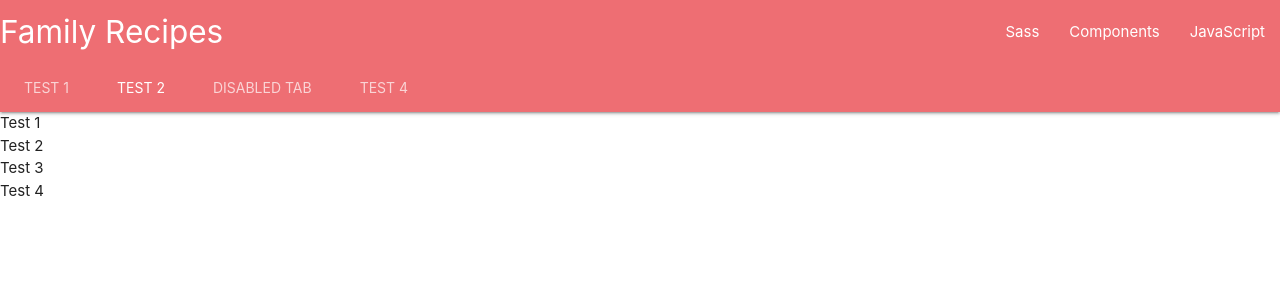
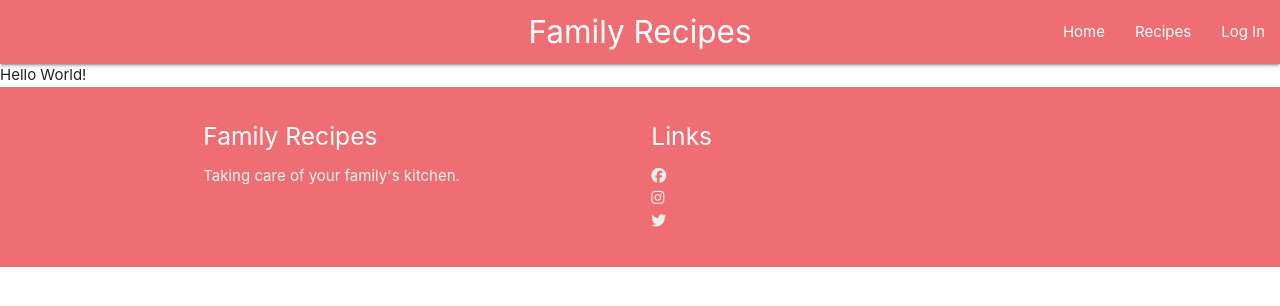
Before and after one commit to anniefenton/milestone-project-3, a Flask app: page / in a window 1280 px wide. Shown: the top 306 px of the page. Run offline with Flask 2, Linux system fonts and the light colour scheme; some libraries are stand-ins or nearby versions.

Commit message:
initialize navbar on base.html and create footer on base.html

```diff
--- a/family_recipes/static/css/js/script.js
+++ b/family_recipes/static/css/js/script.js
@@ -1,4 +1,4 @@
 document.addEventListener('DOMContentLoaded', function() {
-    var elems = document.querySelectorAll('.sidenav');
-    var instances = M.Sidenav.init(elems, options);
+    let sidenav = document.querySelectorAll('.sidenav');
+    M.Sidenav.init(sidenav);
   });
--- a/family_recipes/static/css/style.css
+++ b/family_recipes/static/css/style.css
@@ -0,0 +1,9 @@
+body {
+    display: flex;
+    min-height: 100vh;
+    flex-direction: column;
+  }
+
+  main {
+    flex: 1 0 auto;
+  }
--- a/family_recipes/templates/base.html
+++ b/family_recipes/templates/base.html
@@ -6,41 +6,50 @@
     <meta name="viewport" content="width=device-width, initial-scale=1.0">
     <link rel="stylesheet" href="https://cdnjs.cloudflare.com/ajax/libs/materialize/1.0.0/css/materialize.min.css" type="text/css">
     <link rel="stylesheet" href="{{ url_for('static', filename='css/style.css') }}" type="text/css">
+    <script src="https://kit.fontawesome.com/5951528ae0.js" crossorigin="anonymous"></script>
     <title>Family Recipes</title>
 </head>
 <body>
     <header>
-        <nav class="nav-extended">
+        <!--Navbar-->
+        <nav>
             <div class="nav-wrapper">
-                <a href="#" class="brand-logo">Family Recipes</a>
-                <a href="#" data-target="mobile-demo" class="sidenav-trigger"><i class="material-icons">menu</i></a>
-                <ul id="nav-mobile" class="right hide-on-med-and-down">
-                    <li><a href="sass.html">Sass</a></li>
-                    <li><a href="badges.html">Components</a></li>
-                    <li><a href="collapsible.html">JavaScript</a></li>
-                </ul>
-            </div>
-            <div class="nav-content">
-                <ul class="tabs tabs-transparent">
-                    <li class="tab"><a href="#test1">Test 1</a></li>
-                    <li class="tab"><a class="active" href="#test2">Test 2</a></li>
-                    <li class="tab disabled"><a href="#test3">Disabled Tab</a></li>
-                    <li class="tab"><a href="#test4">Test 4</a></li>
+                <a href="#!" class="brand-logo center">Family Recipes</a>
+                <a href="#" data-target="mobile-demo" class="sidenav-trigger"><i class="fa-solid fa-ellipsis-vertical"></i></a>
+                <ul class="right hide-on-med-and-down">
+                    <li><a href="{{ url_for('home') }}">Home</a></li>
+                    <li><a href="#">Recipes</a></li>
+                    <li><a href="#">Log In</a></li>
                 </ul>
             </div>
         </nav>
-
+        <!--Mobile Sidenav-->
         <ul class="sidenav" id="mobile-demo">
-            <li><a href="sass.html">Sass</a></li>
-            <li><a href="badges.html">Components</a></li>
-            <li><a href="collapsible.html">JavaScript</a></li>
+            <li><a href="{{ url_for('home') }}">Home</a></li>
+            <li><a href="#">Recipes</a></li>
+            <li><a href="#">Log In</a></li>
         </ul>
-
-        <div id="test1" class="col s12">Test 1</div>
-        <div id="test2" class="col s12">Test 2</div>
-        <div id="test3" class="col s12">Test 3</div>
-        <div id="test4" class="col s12">Test 4</div>
     </header>
+Hello World!
+    <!--Footer-->
+    <footer class="page-footer">
+        <div class="container">
+            <div class="row">
+                <div class="col l4 s12">
+                    <h5 class="white-text">Family Recipes</h5>
+                    <p class="grey-text text-lighten-4">Taking care of your family's kitchen.</p>
+                </div>
+                <div class="col l4 offset-l2 s12">
+                    <h5 class="white-text">Links</h5>
+                    <ul>
+                        <li><a class="grey-text text-lighten-3" href="#!"><i class="fa-brands fa-facebook"></i></a></li>
+                        <li><a class="grey-text text-lighten-3" href="#!"><i class="fa-brands fa-instagram"></i></a></li>
+                        <li><a class="grey-text text-lighten-3" href="#!"><i class="fa-brands fa-twitter"></i></a></li>
+                    </ul>
+                  </div>
+            </div>
+        </div>
+    </footer>
 
     <script src="https://cdnjs.cloudflare.com/ajax/libs/materialize/1.0.0/js/materialize.min.js"></script>
     <script src="{{ url_for('static', filename='js/script.js') }}"></script>
```
Also changed, not shown: family_recipes/templates/recipes.html (added).
